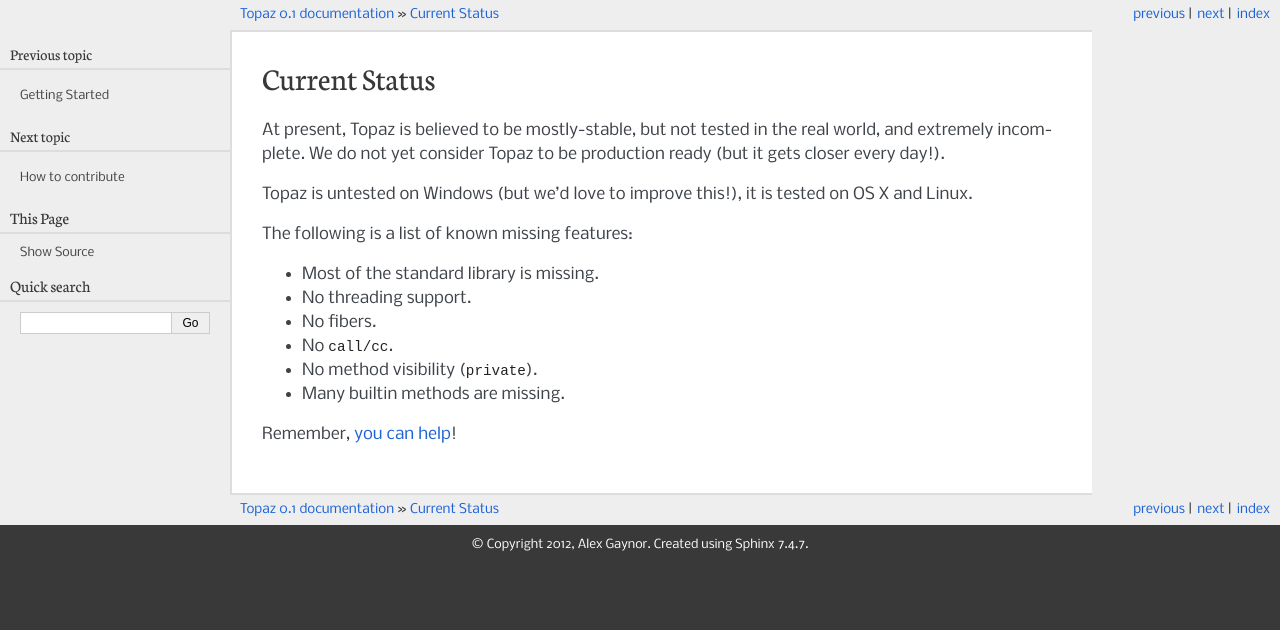
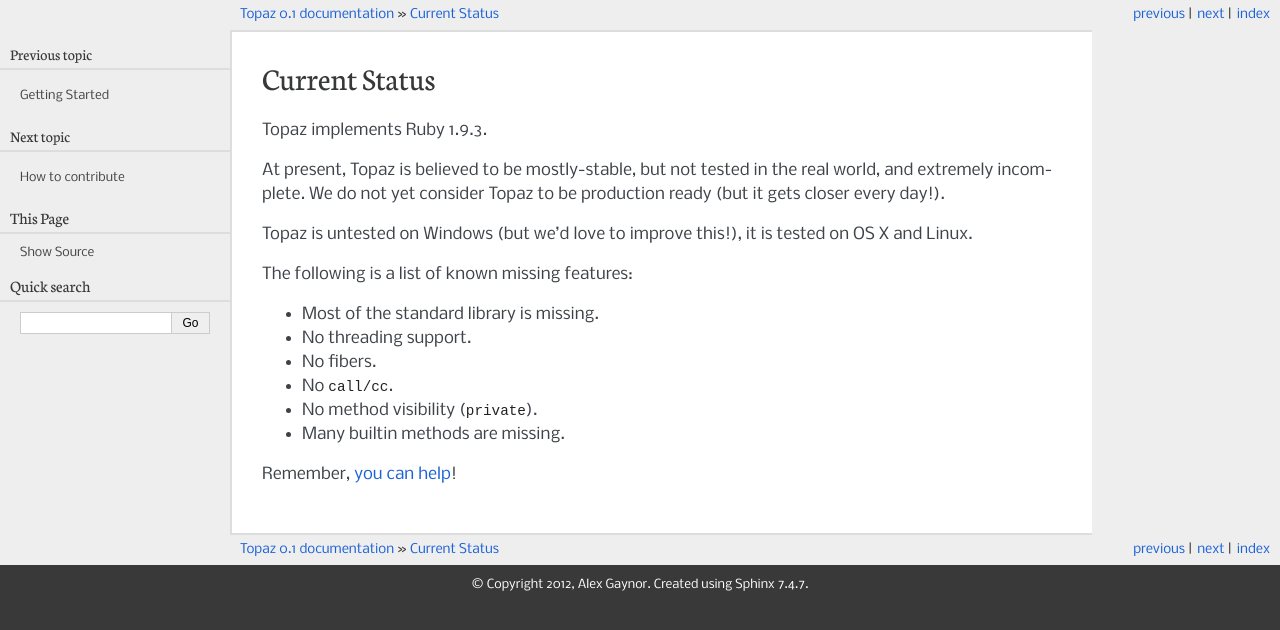
Before and after one commit to topazproject/topaz, a Sphinx documentation site: the page built from docs/current-status.rst, in a window 1280 px wide. Shown: the top 630 px of the page. Built offline with Sphinx 7.4.7, drawn with Linux system fonts in a browser that asks for light colours.

Commit message:
Document what version.

```diff
--- a/docs/current-status.rst
+++ b/docs/current-status.rst
@@ -1,5 +1,7 @@
 Current Status
 ==============
+
+Topaz implements Ruby 1.9.3.
 
 At present, Topaz is believed to be mostly-stable, but not tested in the real
 world, and extremely incomplete. We do not yet consider Topaz to be production
```
